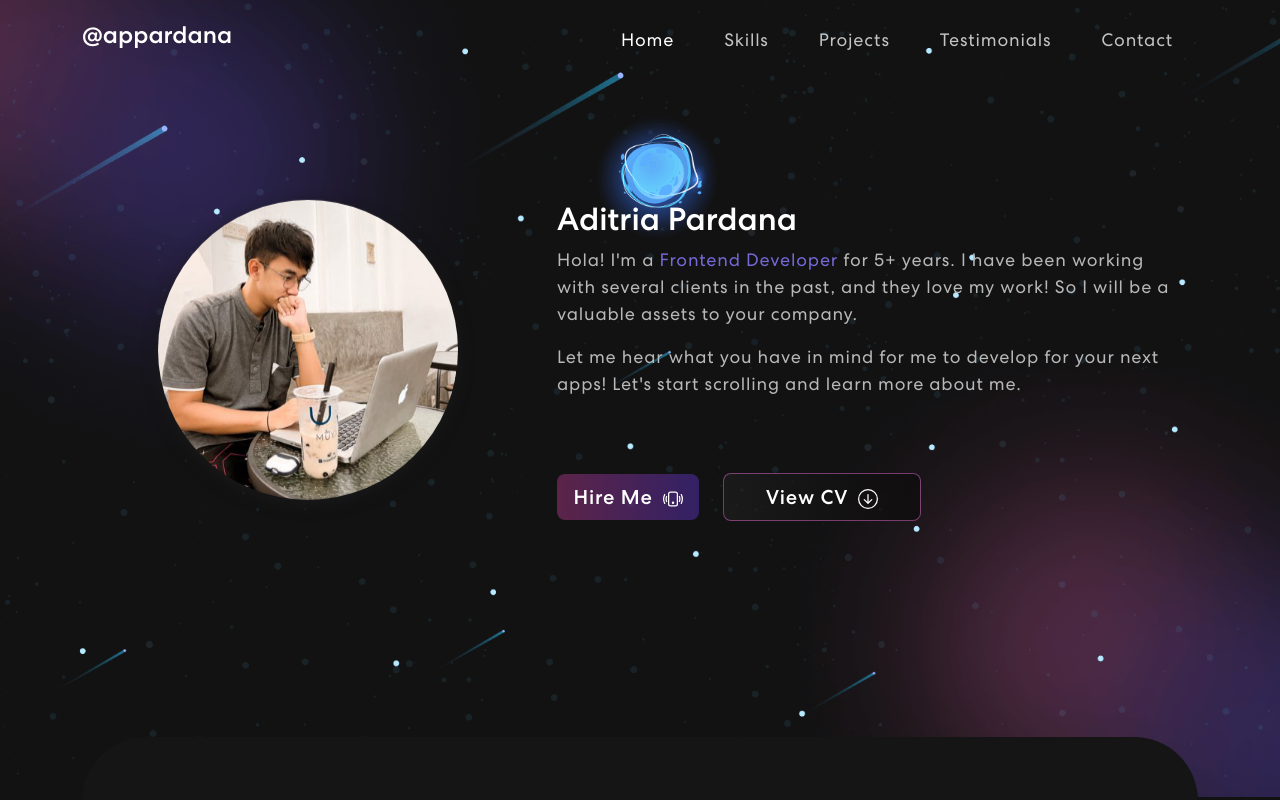
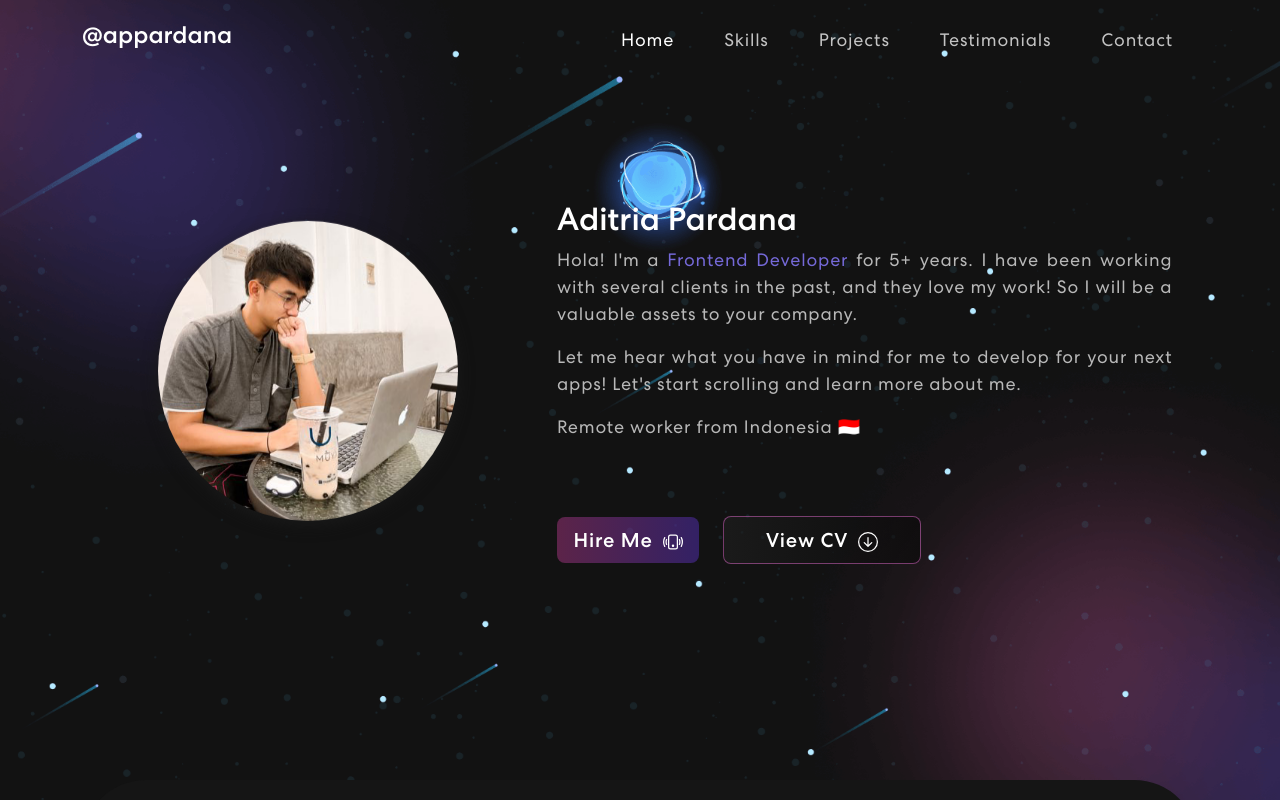
Before and after one commit to pardana/aditria-pardana, a React (Create React App) app: page / in a window 1280 px wide. Shown: the top 800 px of the page. Built offline with nearby package versions, Linux system fonts and the light colour scheme.

Commit message:
update desc remote worker

```diff
--- a/src/components/Banner.js
+++ b/src/components/Banner.js
@@ -2,6 +2,7 @@ import React from "react";
 import { Container, Row, Col, Nav } from "react-bootstrap";
 import * as Icon from "react-bootstrap-icons";
 import aditriaPardana from "../assets/img/AditriaPardana.jpg";
+import indonesiaFlag from "../assets/img/indonesia-flag.svg";
 import "animate.css";
 import TrackVisibility from "react-on-screen";
 
@@ -79,7 +80,7 @@ export default function Banner() {
                   }
                 >
                   <h2>Aditria Pardana</h2>
-                  <p>
+                  <p style={{ textAlign: "justify" }}>
                     Hola! I'm a
                     <span style={{ color: "#7569D8" }}>
                       {" "}
@@ -89,9 +90,12 @@ export default function Banner() {
                     the past, and they love my work! So I will be a valuable
                     assets to your company.
                   </p>
-                  <p>
+                  <p style={{ textAlign: "justify" }}>
                     Let me hear what you have in mind for me to develop for your
                     next apps! Let's start scrolling and learn more about me.
+                  </p>
+                  <p style={{ textAlign: "justify" }}>
+                    Remote worker from Indonesia &#127470;&#127465;{" "}
                   </p>
                   <Row className="align-items-center">
                     <Col xs={12} md={6} xl={3}>
```
Also changed, not shown: src/assets/img/indonesia-flag.svg (added).
